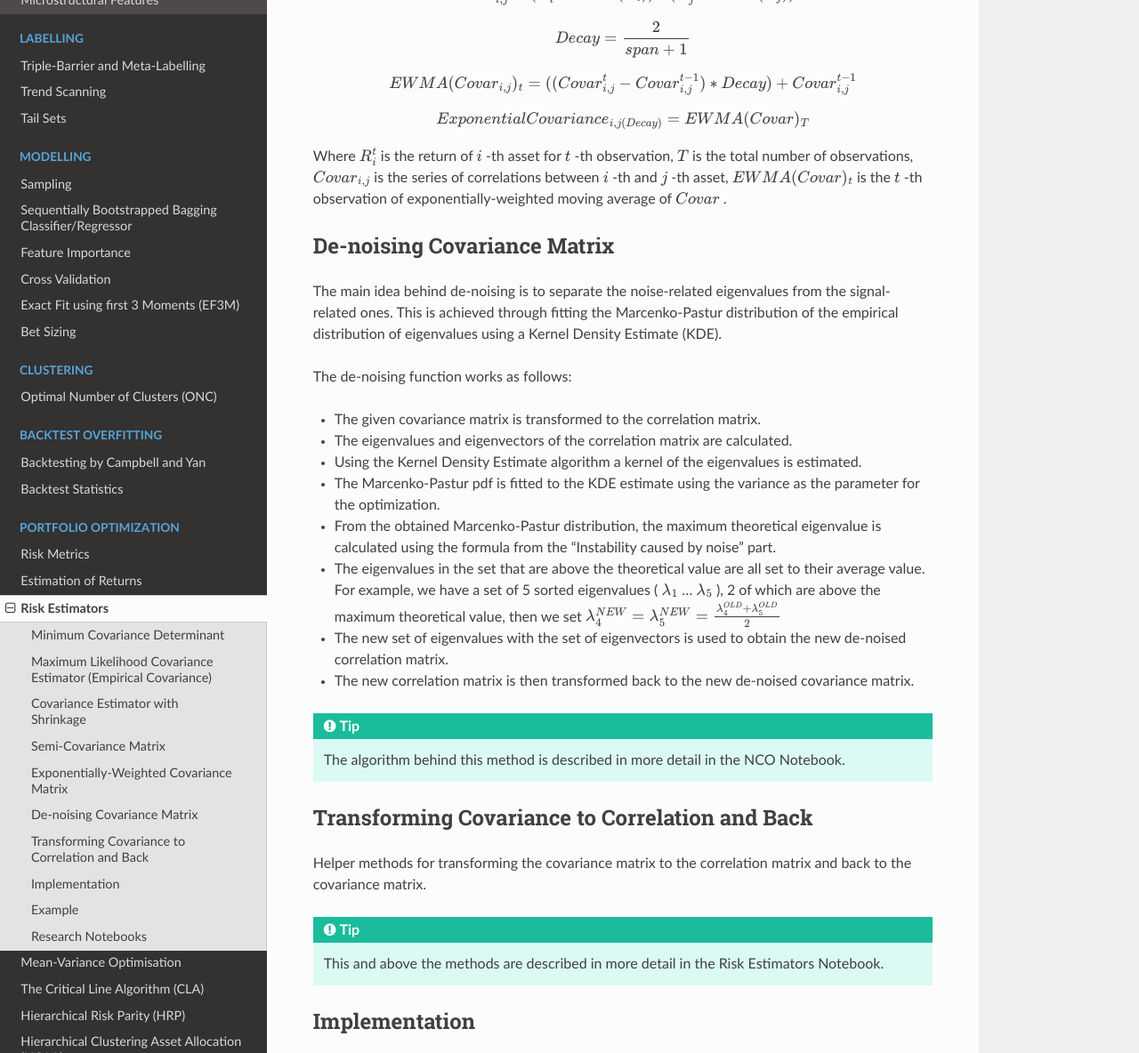
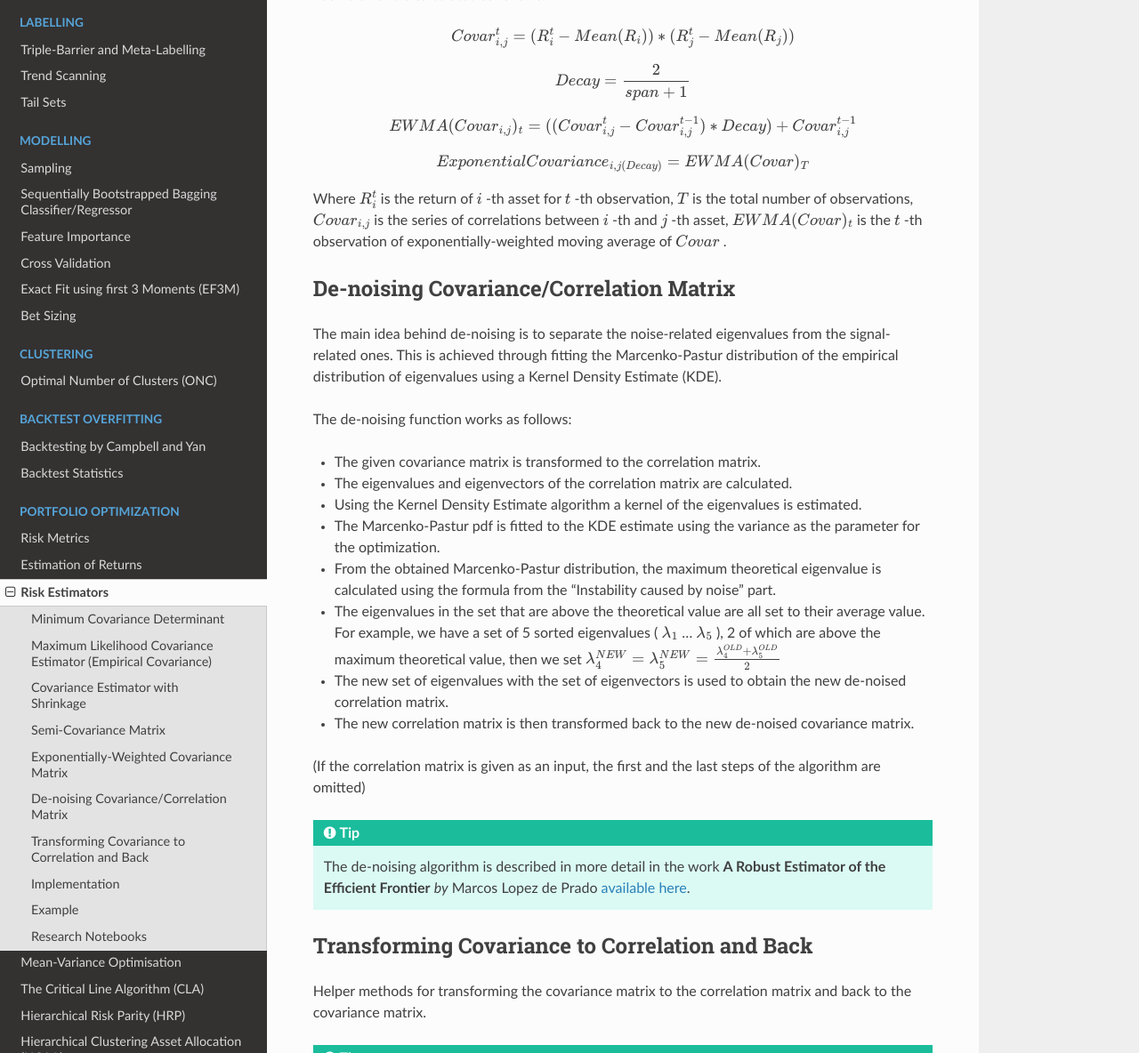
Before and after one commit to hudson-and-thames/mlfinlab, a Sphinx documentation site: the page built from docs/source/portfolio_optimisation/risk_estimators.rst, in a window 1280 px wide and 1400 px high, scrolled down 3237 px, cut to the strip 0-1184 px from the top of the window. Shown: the whole strip at 89% size. Built offline with Sphinx 7.4.7 and the Read the Docs theme 2.0.0, drawn with Linux system fonts in a browser that asks for light colours; some of the changed text lies outside the part shown.

Commit message:
Add reference for de-noising algo

```diff
--- a/docs/source/portfolio_optimisation/risk_estimators.rst
+++ b/docs/source/portfolio_optimisation/risk_estimators.rst
@@ -17,6 +17,7 @@ This class includes functions for calculating different types of covariance matr
    - **Shrinkage Algorithms for MMSE Covariance Estimation** *by* Y. Chen, A. Wiesel, Y.C. Eldar and A.O. Hero `available here <https://webee.technion.ac.il/people/YoninaEldar/104.pdf>`__. *Introduces the Oracle Approximating shrinkage method.*
    - **Minimum Downside Volatility Indices** *by* Solactive AG - German Index Engineering `available here <https://www.solactive.com/wp-content/uploads/2018/04/Solactive_Minimum-Downside-Volatility-Indices.pdf>`__. *Describes examples of use of the Semi-Covariance matrix.*
    - **Financial applications of random matrix theory: Old laces and new pieces** *by* Potter M., J.P. Bouchaud, L. Laloux `available here <https://arxiv.org/abs/physics/0507111>`__. *Describes the process of de-noising of the covariance matrix.*
+   - **A Robust Estimator of the Efficient Frontier** *by* Marcos Lopez de Prado `available here <https://papers.ssrn.com/sol3/abstract_id=3469961>`__. *Describes the De-noising Covariance/Correlation Matrix algorithm.*
 
 Minimum Covariance Determinant
 ##############################
@@ -143,8 +144,8 @@ and :math:`j` -th asset, :math:`EWMA(Covar)_{t}` is the :math:`t` -th observatio
 moving average of :math:`Covar` .
 
 
-De-noising Covariance Matrix
-#############################
+De-noising Covariance/Correlation Matrix
+########################################
 
 The main idea behind de-noising is to separate the noise-related eigenvalues from the signal-related ones. This is achieved
 through fitting the Marcenko-Pastur distribution of the empirical distribution of eigenvalues using a Kernel Density Estimate (KDE).
@@ -167,8 +168,11 @@ The de-noising function works as follows:
 
 - The new correlation matrix is then transformed back to the new de-noised covariance matrix.
 
+(If the correlation matrix is given as an input, the first and the last steps of the algorithm are omitted)
+
 .. tip::
-    The algorithm behind this method is described in more detail in the NCO Notebook.
+
+    The de-noising algorithm is described in more detail in the work **A Robust Estimator of the Efficient Frontier** *by* Marcos Lopez de Prado `available here <https://papers.ssrn.com/abstract_id=3469961>`_.
 
 Transforming Covariance to Correlation and Back
 #############################################################
```
Also changed, not shown: 1 other file.
